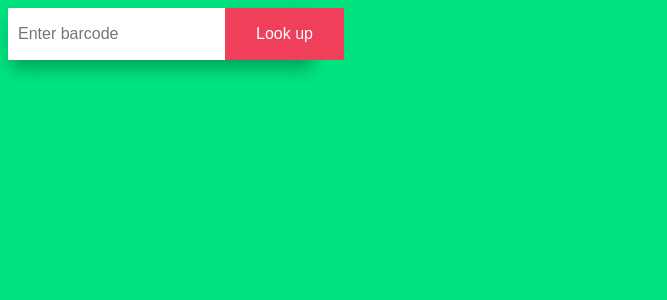
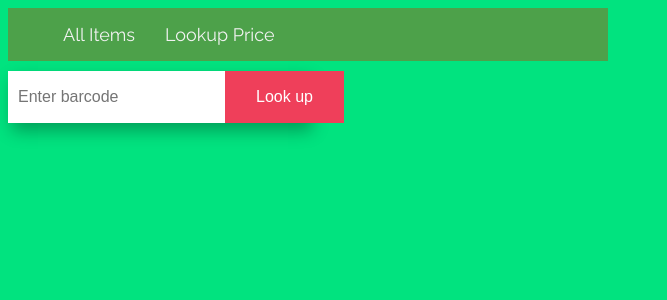
Before and after one commit to msmcsd/price-is-right, a React (Create React App) app: page / in a window 1280 px wide. Shown: the top 300 px of the page, without its empty margins (0-667 px from the left). Built offline with nearby package versions, Linux system fonts and the light colour scheme.

Commit message:
Frontend: Add NavMenu control

```diff
--- a/src/App.tsx
+++ b/src/App.tsx
@@ -6,6 +6,7 @@ import ItemHistory from "./components/ItemHistory";
 import { loadItemHistory, upsertItem } from "./database";
 import ItemCard from "./components/ItemCard";
 import ItemLookupForm from './components/ItemLookupForm';
+import NavMenu from './components/NavMenu';
 
 const App = () => {
   const [barcodeText, setBarcodeText] = useState<string>("");
@@ -150,11 +151,15 @@ const App = () => {
   }
 
   return (
-    <div className="main">
-      <ItemLookupForm handleSubmit={handleLookup} handleTextChange={handleTextChange} />
-      <div className="gap"></div>
-      {populateLookupResult()}
-    </div>
+    <>
+      <NavMenu />
+      <div className="main body-text">
+        <ItemLookupForm handleSubmit={handleLookup} handleTextChange={handleTextChange} />
+        <div className="gap"></div>
+        {populateLookupResult()}
+      </div>
+    </>
+
   );
 }
 
--- /dev/null
+++ b/src/components/NavMenu.tsx
@@ -0,0 +1,14 @@
+import "../css/NavMenu.css";
+
+const NavMenu = () => {
+  return (
+    <nav>
+      <ul className="nav-links">
+        <li><a href="#">All Items</a></li>
+        <li><a href="#">Lookup Price</a></li>
+      </ul>
+    </nav>
+  )
+}
+
+export default NavMenu;
--- /dev/null
+++ b/src/css/NavMenu.css
@@ -0,0 +1,32 @@
+
+nav {
+  background-color: #4da14a;
+  margin-bottom: 10px;
+  width: 600px;
+}
+
+.nav-links {
+  display: inline-flex;
+}
+
+.nav-links li{
+  list-style: none;
+}
+
+.nav-links li a{
+  color: #f2f2f2;
+  text-decoration: none;
+  font-size: 18px;
+  font-weight: 500;
+  padding: 9px 15px;
+  border-radius: 5px;
+  transition: all 0.3s ease;
+}
+
+.nav-links li a:hover{
+  background: #3A3B3C;
+}
+
+.nav-links .mobile-item{
+  display: none;
+}
```
